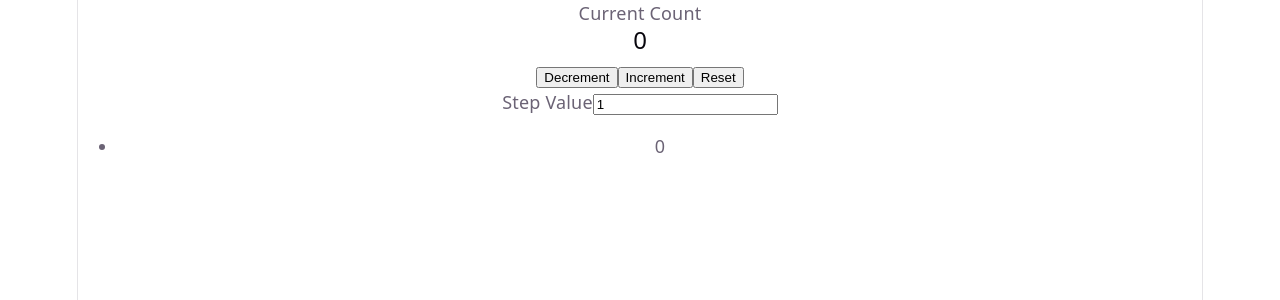
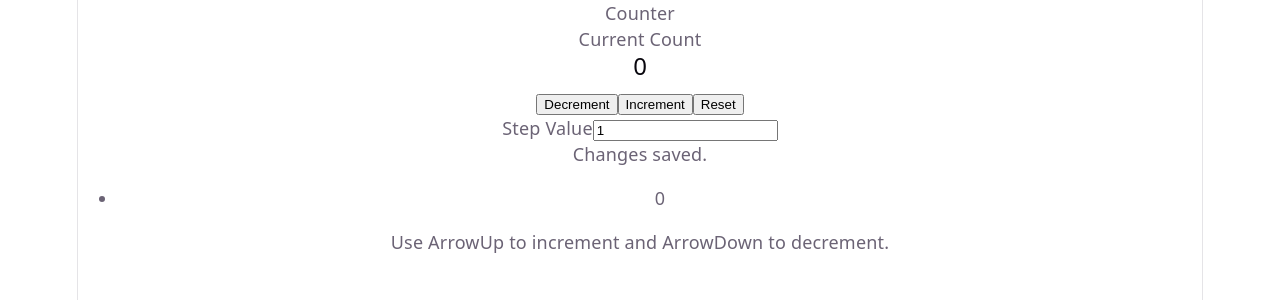
Before and after one commit to acpalacios3/advanced-counter, a React (Vite) app: page / in a window 1280 px wide. Shown: the top 300 px of the page. Built offline with nearby package versions, Linux system fonts and the light colour scheme.

Commit message:
use the useState Hook to handle messages "Changes saved." and "Saving to localStorage..."

```diff
--- a/src/component/AdvancedCounter.tsx
+++ b/src/component/AdvancedCounter.tsx
@@ -6,10 +6,13 @@ export default function AdvancedCounter() {
     const [history, setHistory] = useState<number[]>([0]);
     const [step, setStep] = useState(1);
     const [loaded, setIsLoaded] = useState(false);
+    const [msgsaveStatus, setMsgSaveStatus] = useState("Changes saved.");
+
 
     //   update current count and incremement history list
     const increment = () => {
         const newValue = count + Number(step)
+        setMsgSaveStatus("Saving to localStorage...");
         setCount(newValue);
         updateHistory(newValue)
     };
@@ -17,6 +20,7 @@ export default function AdvancedCounter() {
     //   update current count and decrement history list
     const decrement = () => {
         const newValue = count - Number(step)
+        setMsgSaveStatus("Saving to localStorage...");
         setCount(newValue);
         updateHistory(newValue)
     };
@@ -27,6 +31,7 @@ export default function AdvancedCounter() {
 
         setCount(0);
         setHistory([0]);
+        setMsgSaveStatus("Saving to localStorage...");
     };
 
     // updates the history array by adding the new counter value
@@ -54,6 +59,14 @@ export default function AdvancedCounter() {
         // JSON.stringify(): converts the JavaScript object into a text (string), because localStorage stores values as text in the browser's storage
         localStorage.setItem("counterData", JSON.stringify(counterData));
 
+        // Display confirmation after 500 milliseconds
+        const timer = setTimeout(() => {
+            setMsgSaveStatus("Changes saved.");
+        }, 500);
+
+        // Clear timer
+        return () => clearTimeout(timer);
+
     }, [count, history, loaded]);
 
 
@@ -77,7 +90,7 @@ export default function AdvancedCounter() {
 
     return (
         <div>
-
+               <p>Counter</p>
             <div>
                 <p> Current Count  </p>
                 <h2>{count}</h2>
@@ -99,6 +112,8 @@ export default function AdvancedCounter() {
                     onChange={handleStepChange}
 
                 />
+
+                <p>{msgsaveStatus}</p>
             </div>
             <div>
 
@@ -112,6 +127,9 @@ export default function AdvancedCounter() {
                 </ul>
 
             </div>
+            <p className="keyboard-message">
+                    Use ArrowUp to increment and ArrowDown to decrement.
+            </p>
         </div>
     );
 }
```
